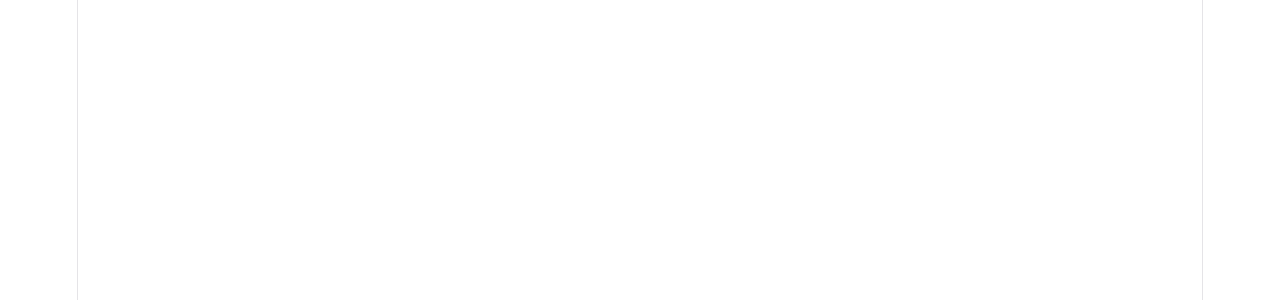
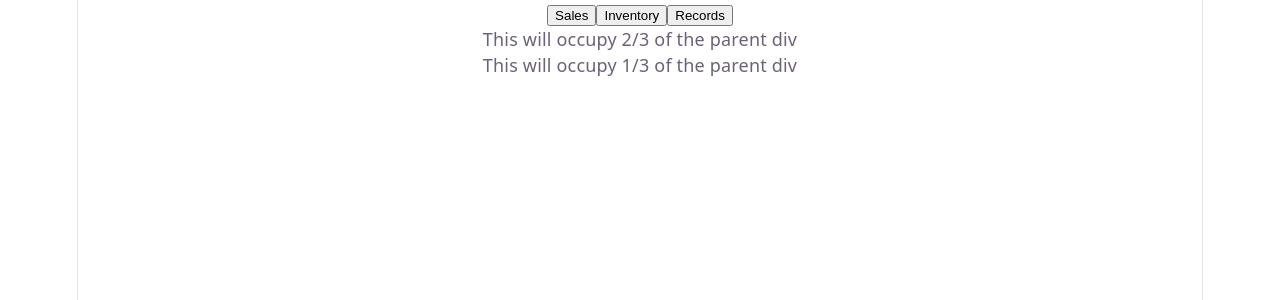
Before and after one commit to kentvillamora-dev/mini-store-pos-learning, a React (Vite) app: page / in a window 1280 px wide. Shown: the top 300 px of the page. Built offline with nearby package versions, Linux system fonts and the light colour scheme.

Commit message:
Set initial structure of the web app's UI; Updated README to reflect new naming convention for the 3 main tabs

```diff
--- a/src/App.tsx
+++ b/src/App.tsx
@@ -1,10 +1,24 @@
-import { useState } from 'react'
+//import { useState } from 'react'
 import './App.css'
 
 function App() {
 
   return (
     <>
+      <nav>
+        <button>Sales</button>
+        <button>Inventory</button>
+        <button>Records</button>
+      </nav>
+
+      <main>
+        <section>
+          This will occupy 2/3 of the parent div
+        </section>
+        <section>
+          This will occupy 1/3 of the parent div
+        </section>
+      </main>
     </>
   )
 }
```
Also changed, not shown: 1 other file (tests, documents, lock files or other folders).
